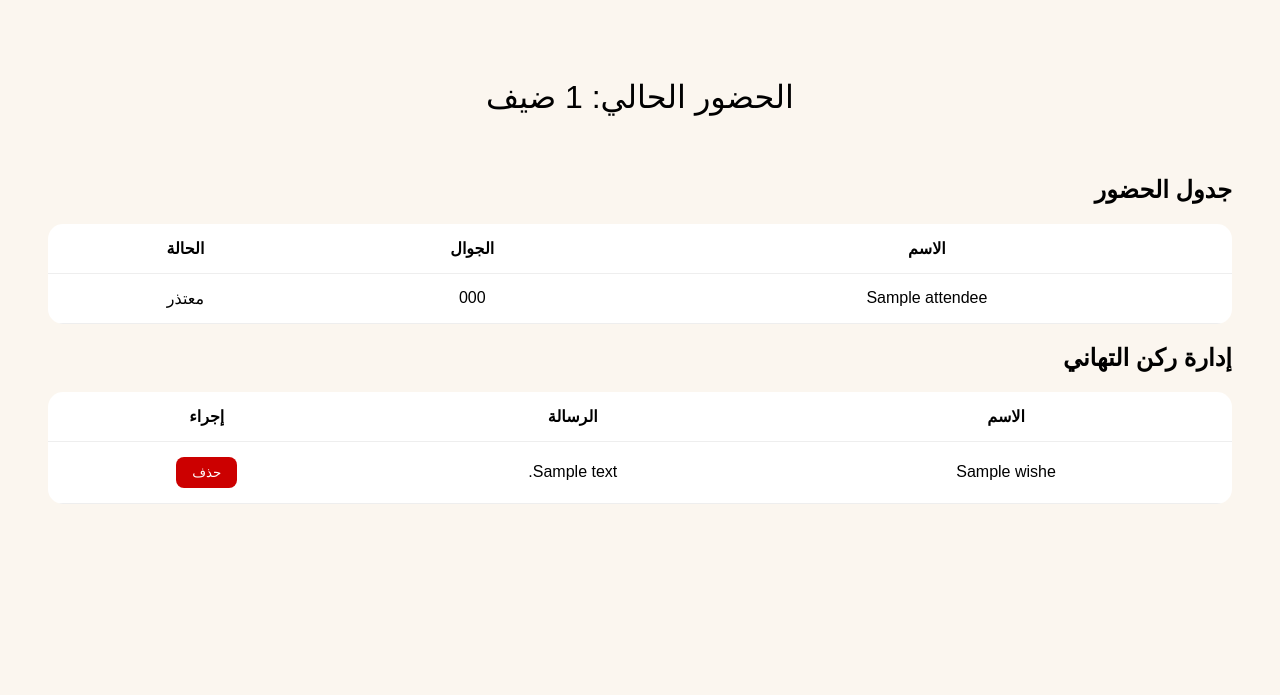
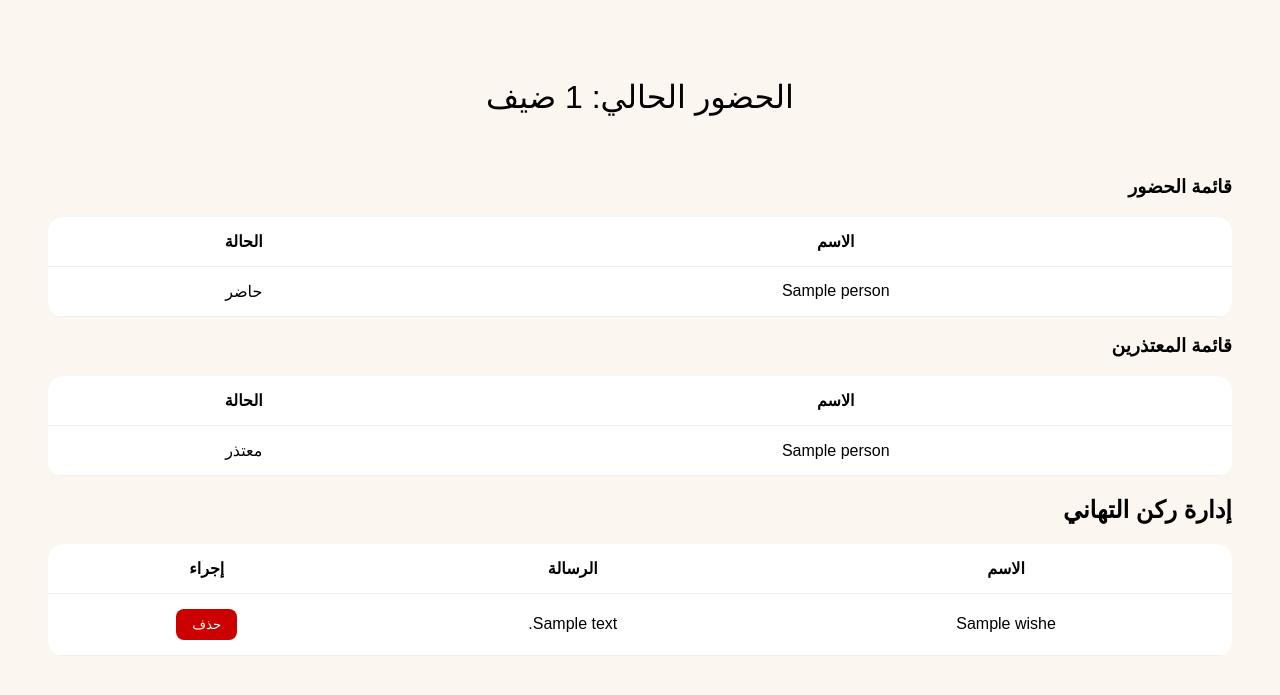
Before and after one commit to wiam-taleb/graduation-party, a FastAPI app: template templates/admin.html in a window 1280 px wide. Shown: the top 695 px of the page. Run offline with FastAPI, Linux system fonts and the light colour scheme; the template is opened without the code that fills it: most values are stand-ins (such as "Sample title", 1, 10 or a date in 2020).

```diff
--- a/main.py
+++ b/main.py
@@ -158,24 +158,30 @@ async def submit_wish(
 
 @app.get("/admin")
 async def admin_panel(request: Request, db: Session = Depends(get_db), admin: str = Depends(get_current_admin)):
-    attendees = db.query(models.RSVP).all()
+    # جلب جميع الردود (RSVPs)
+    all_rsvps = db.query(models.RSVP).all()
     wishes = db.query(models.Wish).all()
 
+    # فصل الحضور عن المعتذرين
+    attendees = [a for a in all_rsvps if a.attending]
+    apologizers = [a for a in all_rsvps if not a.attending]
 
-    count = len([a for a in attendees if a.attending])
+    # حساب عدد الحضور الفعلي
+    count = len(attendees)
 
+    # تحديد اللون بناءً على العدد
     color = "yellow"
     if count >= 80:
         color = "red"
     elif count >= 40:
         color = "orange"
 
-    # التعديل الصحيح للنسخ الحديثة من FastAPI:
     return templates.TemplateResponse(
         request=request,
         name="admin.html",
         context={
             "attendees": attendees,
+            "apologizers": apologizers, # تمرير قائمة المعتذرين
             "wishes": wishes,
             "count": count,
             "color": color
--- a/templates/admin.html
+++ b/templates/admin.html
@@ -18,15 +18,43 @@
 <body>
     <div class="stat-card {{ color }}">الحضور الحالي: {{ count }} ضيف</div>
 
-    <h2>جدول الحضور</h2>
-    <table>
-        <tr><th>الاسم</th><th>الجوال</th><th>الحالة</th></tr>
-        {% for a in attendees %}
-        <tr><td>{{ a.name }}</td><td>{{ a.phone }}</td><td>{{ "حاضر" if a.attending else "معتذر" }}</td></tr>
-        </tr>
-        {% endfor %}
-    </table>
+  <!-- جدول الحضور -->
+<h3>قائمة الحضور</h3>
+<table class="table table-striped">
+  <thead>
+    <tr>
+      <th>الاسم</th>
+      <th>الحالة</th>
+    </tr>
+  </thead>
+  <tbody>
+    {% for person in attendees %}
+    <tr>
+      <td>{{ person.name }}</td>
+      <td>حاضر</td>
+    </tr>
+    {% endfor %}
+  </tbody>
+</table>
 
+<!-- جدول المعتذرين -->
+<h3>قائمة المعتذرين</h3>
+<table class="table table-striped">
+  <thead>
+    <tr>
+      <th>الاسم</th>
+      <th>الحالة</th>
+    </tr>
+  </thead>
+  <tbody>
+    {% for person in apologizers %}
+    <tr>
+      <td>{{ person.name }}</td>
+      <td>معتذر</td>
+    </tr>
+    {% endfor %}
+  </tbody>
+</table>
 <!--    <h2>إدارة معرض الصور</h2>-->
 <!--    <table>-->
 <!--        <tr><th>الصورة</th><th>الحالة</th><th>إجراء</th></tr>-->
```
